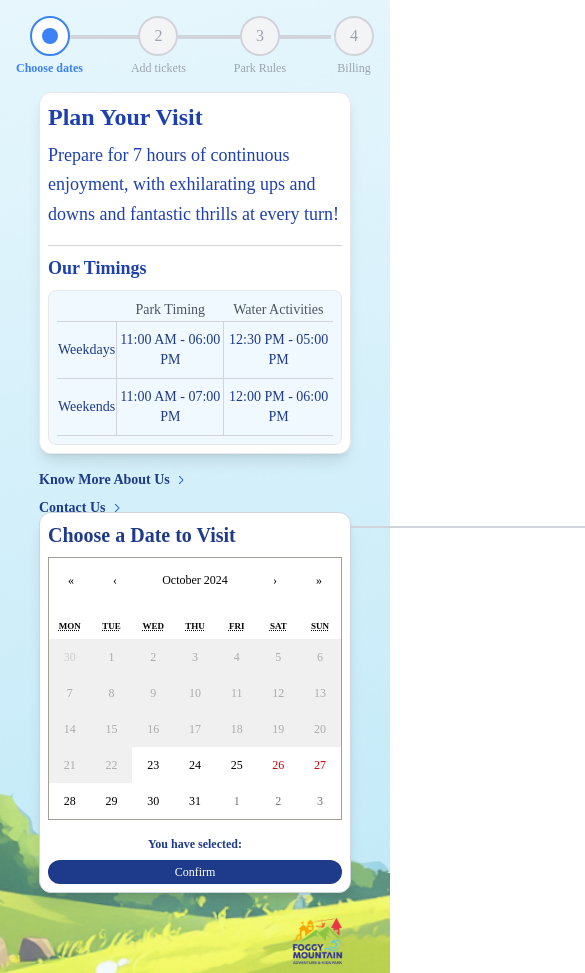
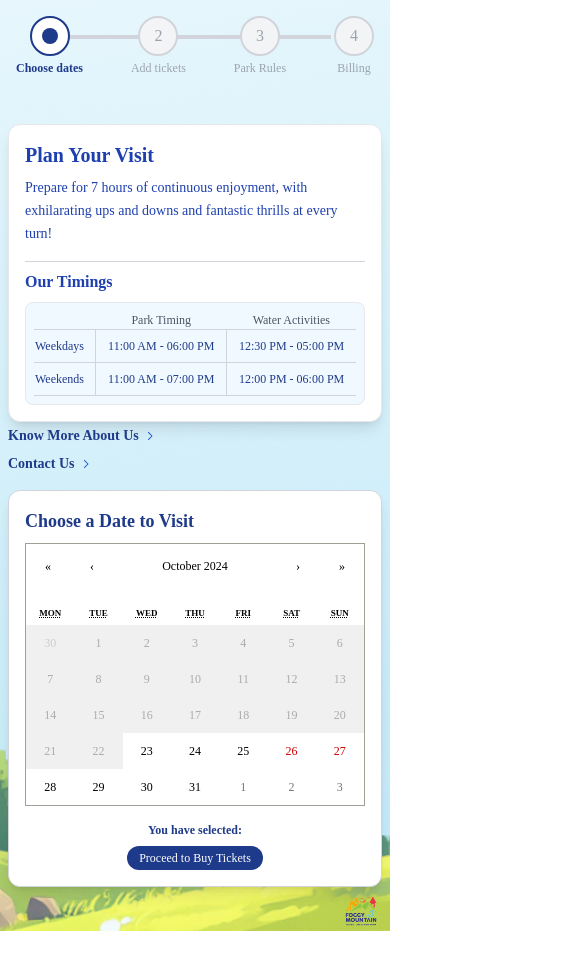
Before and after one commit to fayizIT/Ticket-Management, a React (Vite) app in the folder frontend-api/: page /date-selector in a window 390 px wide. Shown: the top 973 px of the page, 585 px wide, since content can reach past the window. After the commit the page ends 931 px from the top, so only its background shows below. Built offline with nearby package versions, Linux system fonts and the light colour scheme.

Commit message:
latest commit on git

```diff
--- a/frontend-api/src/components/Timeline.tsx
+++ b/frontend-api/src/components/Timeline.tsx
@@ -31,14 +31,14 @@ const Timeline: React.FC<{
 
   return (
     <div className="flex justify-center items-center w-full max-w-2xl mx-auto p-4 mb-4">
-      <div className="flex items-center w-full justify-between relative">
+      <div className="flex items-center w-full justify-between relative text-blue-900">
         {steps.map((step, index) => (
           <React.Fragment key={step}>
             {/* Connecting line for circles, excluding the first circle */}
             {index > 0 && (
               <div
                 className={`absolute h-1 transition-colors duration-300
-                  ${index <= currentStep ? "bg-blue-500" : "bg-gray-300"}`}
+                  ${index <= currentStep ? "bg-blue-900" : "bg-gray-300"}`}
                 style={{
                   width: "calc(101% - 120px)",
                   top: "35%",
@@ -52,16 +52,16 @@ const Timeline: React.FC<{
             <div className="flex flex-col items-center relative z-10">
               <div
                 className={`rounded-full h-10 w-10 flex items-center justify-center border-2 transition duration-300
-                  ${index === currentStep ? "border-blue-500 bg-white" : "border-gray-300 bg-gray-100"}
+                  ${index === currentStep ? "border-blue-900 bg-white" : "border-gray-300 bg-gray-100"}
                   ${index <= currentStep ? "cursor-pointer" : "cursor-not-allowed"}
                   `}
 
                 onClick={() => handleStepClick(index)}
               >
                 {index < currentStep ? (
-                  <span className="text-blue-500">✓</span>
+                  <span className="text-blue-900">✓</span>
                 ) : index === currentStep ? (
-                  <div className="h-4 w-4 bg-blue-500 rounded-full"></div>
+                  <div className="h-4 w-4 bg-blue-900 rounded-full"></div>
                 ) : (
                   <span className="text-gray-400">{index + 1}</span>
                 )}
@@ -69,7 +69,7 @@ const Timeline: React.FC<{
 
               <span
                 className={`mt-1 text-xs md:text-sm text-center ${
-                  index <= currentStep ? "font-bold text-blue-500" : "text-gray-400"
+                  index <= currentStep ? "font-bold text-blue-900" : "text-gray-400"
                 }`}
               >
                 {step}
--- a/frontend-api/src/pages/AdminSide/AdminLogin/AdminLogin.tsx
+++ b/frontend-api/src/pages/AdminSide/AdminLogin/AdminLogin.tsx
@@ -1,7 +1,7 @@
 import React, { useEffect, useState } from "react";
 import { useNavigate } from "react-router-dom";
 import useAuth from "../../../hooks/useAuth";
-import { login } from "../../../services/authService"; // Import the service
+import { login } from "../../../services/authService";
 
 const AdminLogin: React.FC = () => {
   const [email, setEmail] = useState("");
--- a/frontend-api/src/pages/UserSide/DateSelector/DateSelector.tsx
+++ b/frontend-api/src/pages/UserSide/DateSelector/DateSelector.tsx
@@ -102,12 +102,11 @@ const DateSelector: React.FC = () => {
 >
   <Timeline currentStep={currentStep} onStepClick={handleStepClick} />
 
-      {/* Main container with 80% width */}
-      <div className="w-4/5 mx-auto mt-4 flex flex-col md:flex-row justify-center items-start space-y-4 md:space-y-0 md:space-x-4">
-        {/* Left Panel */}
-        <div className="flex-1 max-w-md w-full h-auto">
+  <div className="w-full sm:w-4/5 mx-auto mt-4 flex flex-col md:flex-row justify-center items-start space-y-4 md:space-y-0 md:space-x-4 px-2 sm:px-0">
+    {/* Updated styling to make both panels the same width */}
+    <div className="flex-1 max-w-full md:max-w-md w-full h-auto">
       <LeftPanel />
-          <div className="mt-4 text-start text-blue-900 space-y-2">
+      <div className="mt-1 text-start text-blue-900 space-y-2">
         <h2 className="text-sm md:text-sm font-bold border-blue-700 flex items-center">
           Know More About Us
           <GoChevronRight className="ml-1 text-blue-700" />
@@ -116,22 +115,17 @@ const DateSelector: React.FC = () => {
           Contact Us
           <GoChevronRight className="ml-1 text-blue-700" />
         </h2>
-            <hr className="border-t-2 border-gray-300 w-[183%] my-2 mx-auto" />
       </div>
     </div>
 
-        {/* Right Panel */}
-        <div className="flex-1 max-w-md w-full h-auto">
+    <div className="flex-1 max-w-full md:max-w-md w-full h-auto">
       <RightPanel
         selectedDate={selectedDate}
         onDateChange={handleDateChange}
         onConfirm={handleConfirm}
       />
-          {/* Adjusted the logo section for alignment */}
-          <div className="flex justify-center mt-4">
-            <div className="flex-1 flex justify-end items-center">
-              <img src={Image} alt="Logo" className="h-16 md:h-20 lg:h-24" />
-            </div>
+      <div className="flex justify-end mt-1">
+        <img src={Image} alt="Logo" className="h-10 sm:h-16 md:h-20 lg:h-24" />
       </div>
     </div>
   </div>
--- a/frontend-api/src/pages/UserSide/DateSelector/LeftPanel.tsx
+++ b/frontend-api/src/pages/UserSide/DateSelector/LeftPanel.tsx
@@ -2,35 +2,18 @@ import React from "react";
 
 const LeftPanel: React.FC = () => {
   return (
-    <div className="bg-white p-2 md:p-4 rounded-xl shadow-lg border border-gray-200 flex flex-col h-auto max-h-[500px] md:h-[400px] w-full max-w-md mx-auto md:mx-0 -mt-8">
-      {" "}
-      {/* Header */}
-      <h2
-        className="text-2xl font-bold mb-2 font-panton-narrow text-blue-800"
-        style={{ fontFamily: "Panton Narrow" }}
-      >
+    <div className="bg-white p-4 rounded-xl shadow-lg border border-gray-200 flex flex-col h-auto max-h-[500px] md:h-[375px] w-full mx-auto md:mx-0">
+      <h2 className="text-xl sm:text-2xl font-bold mb-2 font-panton-narrow text-blue-800">
         Plan Your Visit
       </h2>
-      {/* Description */}
-      <p
-        className="mb-2 leading-relaxed text-lg text-blue-800"
-        style={{ fontFamily: "Panton Narrow" }}
-      >
-        Prepare for 7 hours of continuous enjoyment, with exhilarating ups and
-        downs and fantastic thrills at every turn!
+      <p className="mb-2 leading-relaxed text-sm sm:text-lg text-blue-800 font-panton-narrow">
+        Prepare for 7 hours of continuous enjoyment, with exhilarating ups and downs and fantastic thrills at every turn!
       </p>
-      {/* Divider line */}
       <hr className="border-t border-gray-300 my-2" />
-      {/* Our Timings Section title */}
-      <h3 className="text-lg text-blue-800 font-semibold mb-2 font-panton-narrow">
+      <h3 className="text-base sm:text-lg text-blue-800 font-semibold mb-2 font-panton-narrow">
         Our Timings
       </h3>
-      {/* Timings Box styled like the image */}
-      <div
-        className="bg-sky-50 p-2 rounded-lg border border-gray-200"
-        style={{ fontFamily: "Panton Narrow", color: "#003366" }}
-      >
-        <div className="text-sm text-gray-700">
+      <div className="bg-sky-50 p-2 rounded-lg border border-gray-200 text-xs sm:text-sm text-gray-700">
         <table className="w-full text-left border-collapse">
           <thead>
             <tr>
@@ -70,7 +53,6 @@ const LeftPanel: React.FC = () => {
         </table>
       </div>
     </div>
-    </div>
   );
 };
 
--- a/frontend-api/src/pages/UserSide/DateSelector/RightPanel.tsx
+++ b/frontend-api/src/pages/UserSide/DateSelector/RightPanel.tsx
@@ -1,6 +1,6 @@
 import React from "react";
 import Calendar from "react-calendar";
-import "react-calendar/dist/Calendar.css"; // Import default styles
+import "react-calendar/dist/Calendar.css";
 
 interface RightPanelProps {
   selectedDate: Date | null;
@@ -19,9 +19,8 @@ const RightPanel: React.FC<RightPanelProps> = ({
     return date < today;
   };
 
-  const isSelectedDate = (date: Date) => {
-    return selectedDate && date.toDateString() === selectedDate.toDateString();
-  };
+  const isSelectedDate = (date: Date) =>
+    selectedDate && date.toDateString() === selectedDate.toDateString();
 
   const formatDate = (date: Date): string => {
     const day = date.getDate();
@@ -41,38 +40,35 @@ const RightPanel: React.FC<RightPanelProps> = ({
   const formattedSelectedDate = selectedDate ? formatDate(selectedDate) : "";
 
   return (
-    <div className="bg-white p-2 md:p-4 rounded-xl shadow-lg w-full h-auto md:h-[400px] border border-gray-300 flex-grow -mt-8">
-      <h3 className="text-xl md:text-2xl font-bold mb-2 text-blue-900">Choose a Date to Visit</h3>
+    <div className="bg-white p-4 rounded-xl shadow-lg w-full h-auto border border-gray-300">
+      <h3 className="text-lg sm:text-xl font-bold mb-2 text-blue-900">
+        Choose a Date to Visit
+      </h3>
       <Calendar
         onChange={(value) => {
-          if (value instanceof Date) {
-            onDateChange(value);
-          } else if (Array.isArray(value)) {
-            onDateChange(value[0]);
-          }
+          if (value instanceof Date) onDateChange(value);
+          else if (Array.isArray(value)) onDateChange(value[0]);
         }}
         value={selectedDate}
-        tileClassName={({ date }: { date: Date }) => {
-          if (isPastDate(date)) {
-            return "bg-gray-200 text-gray-500 text-xs"; // Adjust size for past dates
-          }
-          if (isSelectedDate(date)) {
-            return "bg-blue-600 text-white text-xs"; // Adjust size for selected date
-          }
-          return "bg-white text-xs"; // Default size for unselected tiles
-        }}
+        tileClassName={({ date }: { date: Date }) =>
+          isPastDate(date)
+            ? "bg-gray-200 text-gray-500 text-xs"
+            : isSelectedDate(date)
+            ? "bg-blue-600 text-white text-xs"
+            : "bg-white text-xs"
+        }
         tileDisabled={({ date }: { date: Date }) => isPastDate(date)}
-        className="w-full text-xs" // Adjust the font size for the calendar
+        className="w-full text-xs"
       />
-      <div className="w-full flex flex-col md:flex-row justify-between items-center mt-4">
-        <h6 className="text-xs md:text-sm font-bold text-blue-900 text-center md:text-left">
+      <div className="flex flex-col sm:flex-row justify-between items-center mt-4">
+        <h6 className="text-xs sm:text-sm font-bold text-blue-900 text-center sm:text-left">
           You have selected: {formattedSelectedDate}
         </h6>
         <button
-          className="mt-2 md:mt-0 bg-blue-900 text-white py-1 px-3 md:py-2 md:px-4 rounded-full w-full md:w-auto hover:bg-blue-800 text-xs md:text-sm"
+          className="mt-2 sm:mt-0 bg-blue-900 text-white py-1 px-3 sm:px-4 rounded-full text-xs sm:text-sm hover:bg-blue-700 transition duration-200"
           onClick={onConfirm}
         >
-          Confirm
+          Proceed to Buy Tickets
         </button>
       </div>
     </div>
--- a/frontend-api/src/pages/UserSide/TicketCart/LeftPanel.tsx
+++ b/frontend-api/src/pages/UserSide/TicketCart/LeftPanel.tsx
@@ -68,7 +68,7 @@ const LeftPanel: React.FC<LeftPanelProps> = ({ setCouponCode }) => {
         dots={true}
         infinite={true}
         speed={500}
-        slidesToShow={1}
+        slidesToShow={2} // Display two coupons at once
         slidesToScroll={1}
         arrows={true}
         appendDots={(dots: any) => (
@@ -84,7 +84,7 @@ const LeftPanel: React.FC<LeftPanelProps> = ({ setCouponCode }) => {
               key={coupon.code}
               className={`flex-shrink-0 cursor-pointer border p-2 rounded-md text-xs m-2 transition-all duration-300 ease-in-out transform ${
                 activeCoupon?.code === coupon.code
-                  ? "bg-orange-100 border-orange-300"
+                  ? "bg-orange-100 border-orange-500"
                   : "bg-orange-50 hover:bg-orange-100"
               }`}
               onClick={() => handleCouponClick(coupon._id, coupon.code, coupon.discount)}
--- a/frontend-api/src/pages/UserSide/TicketCart/TicketCartPage.tsx
+++ b/frontend-api/src/pages/UserSide/TicketCart/TicketCartPage.tsx
@@ -58,7 +58,7 @@ const TicketCartPage: React.FC = () => {
       <div className="flex flex-col md:flex-row justify-center items-stretch p-8 space-y-6 md:space-y-0 md:space-x-6 mt-3">
         <div className="flex-1 max-w-md w-full h-auto md:h-[500px]">
           <LeftPanel setCouponCode={setCouponCode} />
-          <div className="mt-4 text-start text-blue-900 space-y-2">
+          <div className="mt-1 text-start text-blue-900 space-y-2">
             <h2 className="text-sm md:text-sm font-bold flex items-center">
               Know More About Us
               <GoChevronRight className="ml-1 text-blue-900" />
@@ -67,12 +67,12 @@ const TicketCartPage: React.FC = () => {
               Contact Us
               <GoChevronRight className="ml-1 text-blue-500" />
             </h2>
-            <hr className="border-t border-gray-300 w-[90%] md:w-[180%] my-2 mx-auto border-t-2" />
+            {/* <hr className="border-t border-gray-300 w-[90%] md:w-[180%] my-2 mx-auto border-t-2" /> */}
             </div>
         </div>
         <div className="flex-1 max-w-md w-full h-auto md:h-[500px]">
           <RightPanel handleConfirm={handleConfirm} couponCode={couponCode} setCouponCode={setCouponCode} />
-          <div className="flex justify-center mt-4">
+          <div className="flex justify-center mt-1">
             <div className="flex-1 flex justify-end items-center">
               <img src={Image} alt="Logo" className="h-16 md:h-20 lg:h-24" />
             </div>
```
Lines whose indentation alone changed are shown as unchanged.
